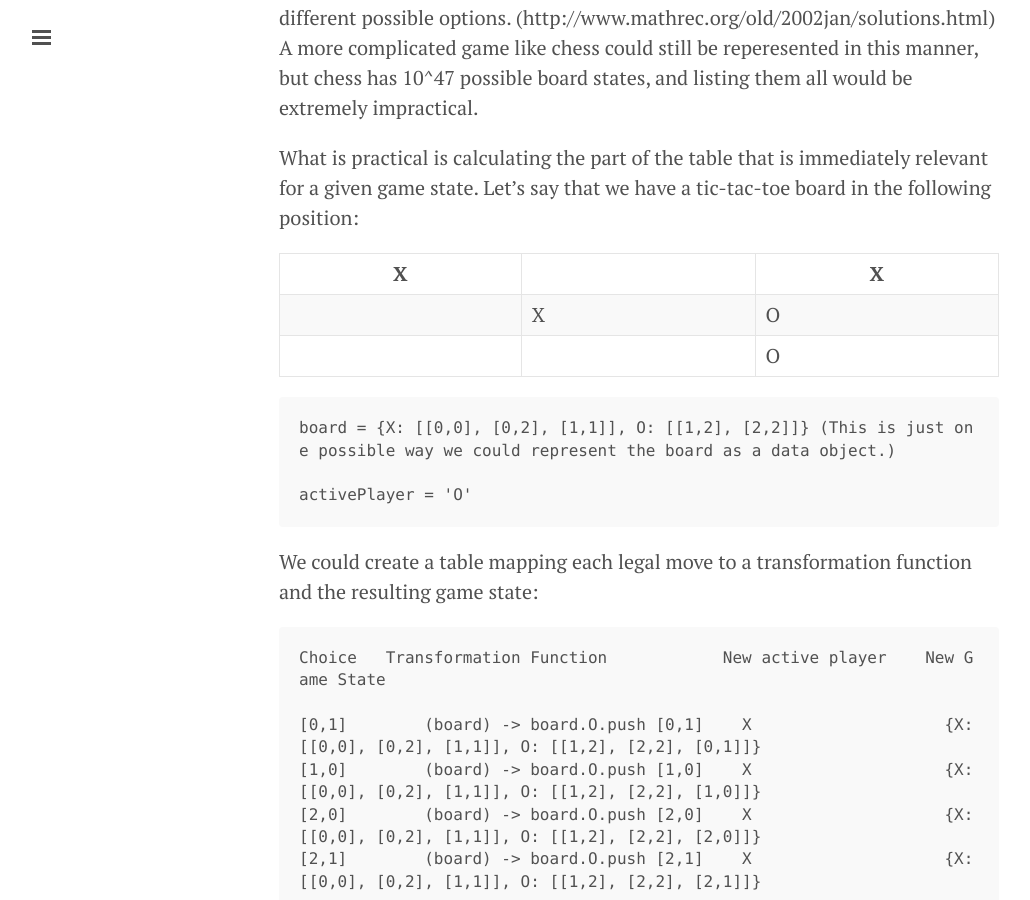
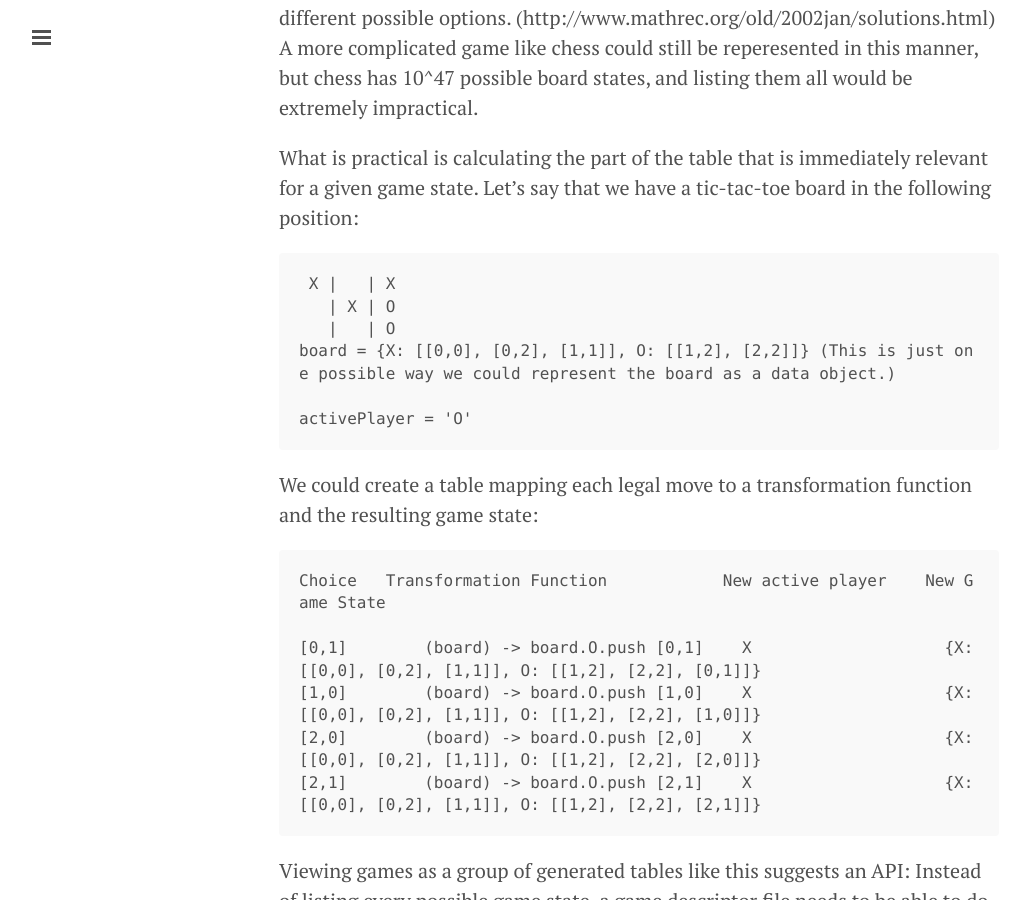
Before and after one commit to nicktobey/nicktobey.github.io, a Jekyll site: the page built from update-1.md, in a window 1280 px wide and 900 px high, scrolled down 3129 px. Shown: the whole window, without its empty margins (1-1031 px from the left). Built offline with Jekyll 4.4.1, drawn with Linux system fonts in a browser that asks for light colours; Markdown is read by kramdown in place of the engine named in the settings.

Commit message:
Update update-1.md

````diff
--- a/update-1.md
+++ b/update-1.md
@@ -41,24 +41,25 @@ This notation allows us to completely describe any game in a table, merely by li
 
 What is practical is calculating the part of the table that is immediately relevant for a given game state. Let's say that we have a tic-tac-toe board in the following position:
 
-| X |   | X |
-|---|---|---|
-|   | X | O |
-|   |   | O |
+```
+ X |   | X
+   | X | O
+   |   | O
+board = {X: [[0,0], [0,2], [1,1]], O: [[1,2], [2,2]]} (This is just one possible way we could represent the board as a data object.)
 
-    board = {X: [[0,0], [0,2], [1,1]], O: [[1,2], [2,2]]} (This is just one possible way we could represent the board as a data object.)
-
-    activePlayer = 'O'
+activePlayer = 'O'
+```
 
 We could create a table mapping each legal move to a transformation function and the resulting game state:
 
-    Choice   Transformation Function            New active player    New Game State
+```
+Choice   Transformation Function            New active player    New Game State
 
-    [0,1]        (board) -> board.O.push [0,1]    X                    {X: [[0,0], [0,2], [1,1]], O: [[1,2], [2,2], [0,1]]}
-    [1,0]        (board) -> board.O.push [1,0]    X                    {X: [[0,0], [0,2], [1,1]], O: [[1,2], [2,2], [1,0]]}
-    [2,0]        (board) -> board.O.push [2,0]    X                    {X: [[0,0], [0,2], [1,1]], O: [[1,2], [2,2], [2,0]]}
-    [2,1]        (board) -> board.O.push [2,1]    X                    {X: [[0,0], [0,2], [1,1]], O: [[1,2], [2,2], [2,1]]}
-
+[0,1]        (board) -> board.O.push [0,1]    X                    {X: [[0,0], [0,2], [1,1]], O: [[1,2], [2,2], [0,1]]}
+[1,0]        (board) -> board.O.push [1,0]    X                    {X: [[0,0], [0,2], [1,1]], O: [[1,2], [2,2], [1,0]]}
+[2,0]        (board) -> board.O.push [2,0]    X                    {X: [[0,0], [0,2], [1,1]], O: [[1,2], [2,2], [2,0]]}
+[2,1]        (board) -> board.O.push [2,1]    X                    {X: [[0,0], [0,2], [1,1]], O: [[1,2], [2,2], [2,1]]}
+```
 Viewing games as a group of generated tables like this suggests an API: Instead of listing every possible game state, a game descriptor file needs to be able to do one of the following:
 
 Option 1: (Functional Programming Approach)
````
